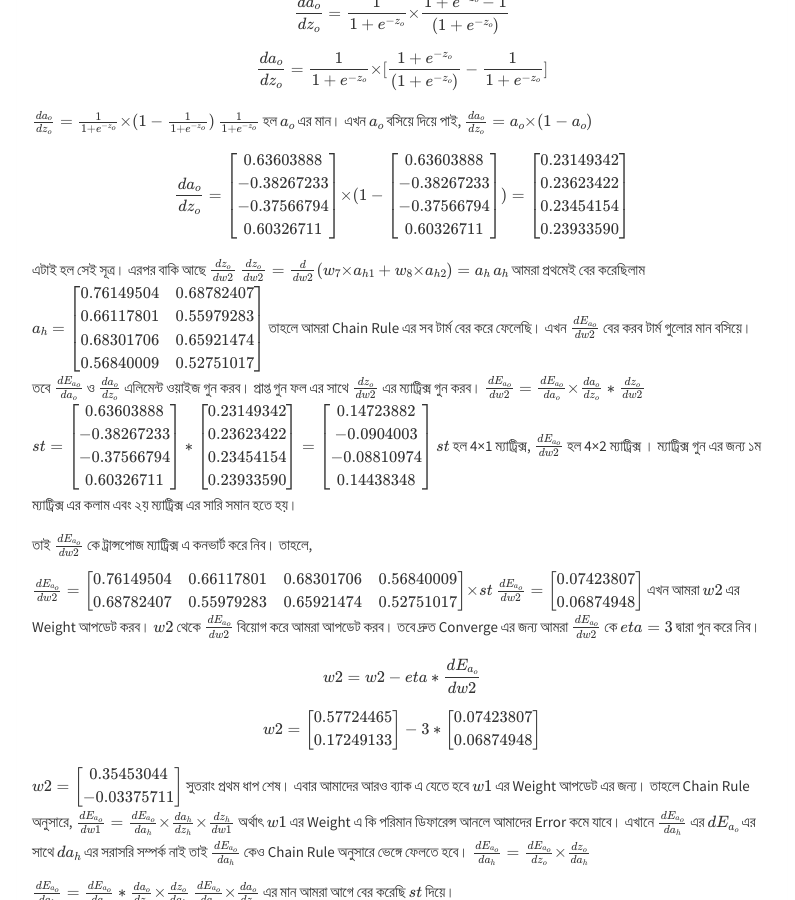
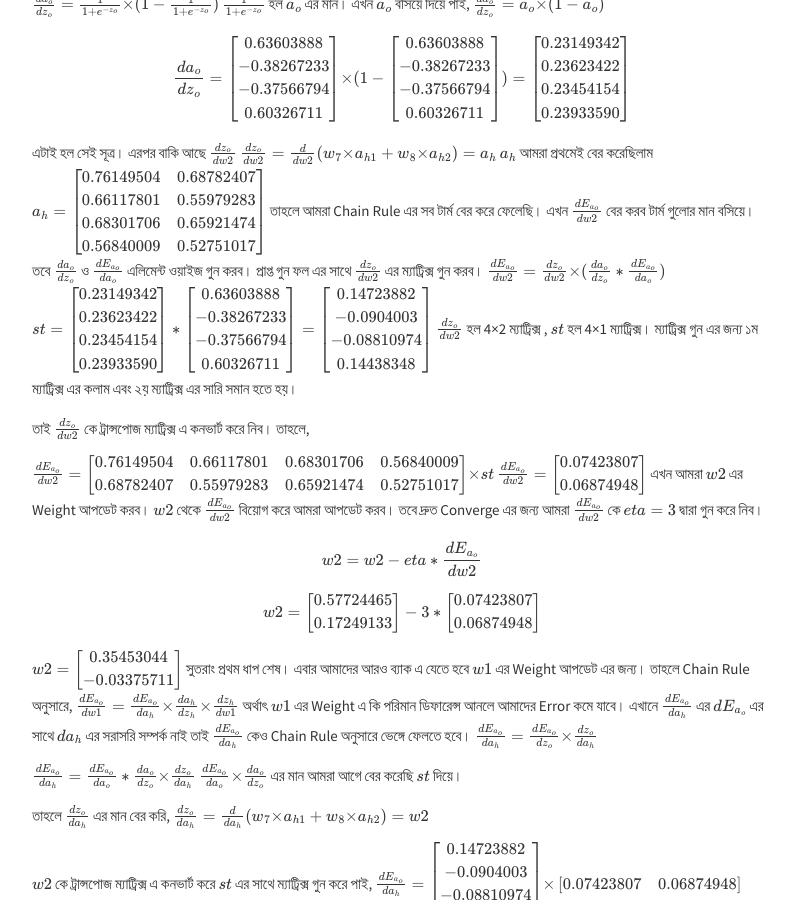
Before and after one commit to MekTekBD/shawon, a Jekyll site: the page built from _posts/tutorial/2018-06-02-backpropagation.md, in a window 1280 px wide and 900 px high, scrolled down 2571 px. Shown: the whole window, without its empty margins (238-1033 px from the left). Built offline with Jekyll 4.4.1, drawn with Linux system fonts in a browser that asks for light colours; nearby versions of some CDN libraries; library files that are not in the unit come from our copies; formulas are drawn with MathJax 3; comment, search, counter and statistics services are not loaded; some of the changed text lies outside the part shown.

```diff
--- a/_posts/tutorial/2018-06-02-backpropagation.md
+++ b/_posts/tutorial/2018-06-02-backpropagation.md
@@ -9,9 +9,10 @@ tags:
 - Back Propagation
 ---
 
+
+
 যারা স্র্যাচ থেকে (Multi layer Perception) মাল্টিলেয়ার পারসেপশন ও Back propagation কিভাবে কাজ করে বুঝার চেষ্টা করছে আশা করি তাদের কাজ এ দিবে এই লেখা। লেখার মধ্যে ভুল ভ্রান্তি হয়ে থাকলে অভিজ্ঞদের ঠিক করে দেয়ার জন্য উৎসাহিত করছি।  সহজে বোঝার জন্য এখানে XOR এর ডাটাসেট নিব । তাহলে ইনপুট এবং আউটপুট দেখা যাক।
-
-						      $$Input$$
+                                                      $$Input$$
 
 $$
 X=
@@ -59,9 +60,7 @@ $$w2=
  $$
 
 
-সবার প্রথমে আমরা Weighted Sum বের করব । Weighted Sum কে আমরা নিচের মত করে লিখতে পারি।
-$z_{h}$  কে আমরা Weighted Sum ধরলাম ।
-
+সবার প্রথমে আমরা Weighted Sum বের করব । Weighted Sum কে আমরা নিচের মত করে লিখতে পারি। $z_{h}$  কে আমরা Weighted Sum ধরলাম ।
               $$z_{h}=\sum_{i=1}^Xx_{i}w_{i}$$
 
  এই  $z_{h}$ কে পাওয়া যাবে $X$ ম্যাট্রিক্স এবং w1 ম্যাট্রিক্স এর গুন করার মাধ্যমে।
@@ -85,13 +84,10 @@ z_{h}=
  0.27532653  &0.11015193
 \end{bmatrix}
 $$
-
-$z_{h}$ হল হিডেন লেয়ার  এর মান। কিন্তু  এই মান 0 এবং 1 এর মধ্যে রাখার জন্য আমরা $z_{h}$ কে সিগময়েড ফাংশন এ পাস করে $a_{h}$ বের করব। সিগময়েড ফাংশন হল
-
- $$sigmoid=\frac{1}{1+e^{-x}}$$
-
+ $z_{h}$    হল হিডেন লেয়ার  এর মান। কিন্তু  এই মান 0 এবং 1 এর মধ্যে রাখার জন্য আমরা $z_{h}$ কে সিগময়েড ফাংশন এ পাস করে $a_{h}$ বের করব। সিগময়েড ফাংশন হল
+ $$sigmoid=\frac{1}{1+e^{-x}} $$
  তাহলে আমরা আমাদের ফাইনাল হিডেন লেয়ার $h_{1}$ এবং $h_{2}$ এর মান $a_{h}$ পেয়ে গেলাম। সিগময়েড ফাংশন এ পাস করার কারনে সব মানগুলো  0 এবং  1 এর মধ্যেই আছে।
- $$a_{h}=\frac{1}{1+e^{-z_{h}}}$$
+ $$a_{h}=\frac{1}{1+e^{-z_{h}}} $$
 $$
 a_{h}=
 \begin{bmatrix}
@@ -122,7 +118,7 @@ z_{o}=
 \end{bmatrix}
 $$
 এই মান 0 এবং 1 এর মধ্যে রাখার জন্য আমরা $z_{o}$ কে সিগময়েড ফাংশন এ পাস করে $a_{o}$ বের করব।
-$$a_{o}=\frac{1}{1+e^{-z_{o}}}$$
+$$a_{o}=\frac{1}{1+e^{-z_{o}}} $$
 $$
 a_{o}=
 \begin{bmatrix}
@@ -150,7 +146,7 @@ $$
 তাহলে প্রথমে আমরা বের করব w2 এর weight গুলোতে কি পরিমান পরিবর্তন করলে আমাদের এরর কমে যাবে। $\frac{dE_{a_{o}}}{dw2}$ এর যা মান পাব তা আমরা w2 থেকে বাদ দিব। এটি মূলত $E_{a_{o}}$ এর  partial derivative  w2 এর সাপেক্ষে। তাহলে ক্যালকুলাসের Chain Rule থেকে পাই,
 $$\frac{dE_{a_{o}}}{dw2}=\frac{dE_{a_{o}}}{da_{o}}×\frac{da_{o}}{dz_{o}}×\frac{dz_{o}}{dw2}$$
 
-এখন প্রথমে $$\frac{dE_{a_{o}}}{da_{o}}$$ এর মান বের করব।
+এখন প্রথমে $\frac{dE_{a_{o}}}{da_{o}}$ এর মান বের করব।
 
 $$\frac{dE_{a_{o}}}{da_{o}}=\frac{d}{da_{o}}(\frac{1}{2}×(a_{o}-y)^{2})$$
 $$\frac{dE_{a_{o}}}{da_{o}}=\frac{d}{da_{o}}(\frac{1}{2}×2(a_{o}-y))=a_{o}-y$$
@@ -181,7 +177,7 @@ $$
 এরপর আমরা $\frac{d{a_{o}}}{dz_{o}}$ বের করব। তাহলে,
 $$\frac{d{a_{o}}}{dz_{o}}=\frac{d}{dz_{o}}(a_{o})$$
 $a_{o}$ আগে বের করা হয়েছে
-$$a_{o}=\frac{1}{1+e^{-z_{o}}}$$
+$$a_{o}=\frac{1}{1+e^{-z_{o}}} $$
 
 $$\frac{d{a_{o}}}{dz_{o}}=\frac{d}{dz_{o}}(\frac{1}{1+e^{-z_{o}}})$$
 চেনা চেনা লাগছে? হ্যা HSC তে ক্যালকুলাস বই এর এই ম্যাথ টা খুব ইম্পর্টেন্ট ছিল। ভার্সিটির প্রথম সেমিষ্টার এ অনেকে করেছে। যাই হোক আগের ম্যাথ গুলো সহজ ছিল। এই ম্যাথ টা সলভ করে একটি রুল পাব যেই রুল অনেক বই/ টিউটোরিয়াল এ ডিরেক্ট দিয়ে দিয়েছে।
@@ -235,21 +231,21 @@ a_{h}=
   0.56840009 & 0.52751017
 \end{bmatrix}
 $$
-তাহলে আমরা Chain Rule এর  সব টার্ম বের করে ফেলেছি। এখন $\frac{dE_{a_{o}}}{dw2}$ বের করব টার্ম গুলোর মান বসিয়ে। তবে $\frac{dE_{a_{o}}}{da_{o}}$ ও $\frac{da_{o}}{dz_{o}}$ এলিমেন্ট ওয়াইজ গুন করব। প্রাপ্ত গুন ফল এর সাথে $\frac{dz_{o}}{dw2}$ এর ম্যাট্রিক্স গুন করব।
-$$\frac{dE_{a_{o}}}{dw2}=\frac{dE_{a_{o}}}{da_{o}}×\frac{da_{o}}{dz_{o}}*\frac{dz_{o}}{dw2}$$
+তাহলে আমরা Chain Rule এর  সব টার্ম বের করে ফেলেছি। এখন $\frac{dE_{a_{o}}}{dw2}$ বের করব টার্ম গুলোর মান বসিয়ে। তবে $\frac{da_{o}}{dz_{o}}$ ও $\frac{dE_{a_{o}}}{da_{o}}$  এলিমেন্ট ওয়াইজ গুন করব। প্রাপ্ত গুন ফল এর সাথে $\frac{dz_{o}}{dw2}$ এর ম্যাট্রিক্স গুন করব।
+$$\frac{dE_{a_{o}}}{dw2}=\frac{dz_{o}}{dw2}×(\frac{da_{o}}{dz_{o}}*\frac{dE_{a_{o}}}{da_{o}})$$
 $$st=
+ \begin{bmatrix}
+  0.23149342\\
+  0.23623422\\
+  0.23454154\\
+  0.23933590
+  \end{bmatrix}*
 \begin{bmatrix}
  0.63603888\\
  -0.38267233\\
  -0.37566794\\
  0.60326711
- \end{bmatrix}*
- \begin{bmatrix}
-  0.23149342\\
-  0.23623422\\
-  0.23454154\\
-  0.23933590
-  \end{bmatrix}=
+ \end{bmatrix}=
   \begin{bmatrix}
   0.14723882\\
  -0.0904003 \\
@@ -257,9 +253,9 @@ $$st=
  0.14438348
  \end{bmatrix}
 $$
-$$st$$ হল 4×1 ম্যাট্রিক্স,  $\frac{dE_{a_{o}}}{dw2}$ হল 4×2 ম্যাট্রিক্স । ম্যাট্রিক্স গুন এর জন্য ১ম ম্যাট্রিক্স এর কলাম এবং ২য় ম্যাট্রিক্স এর সারি সমান হতে হয়।
+ $\frac{dz_{o}}{dw2}$ হল 4×2 ম্যাট্রিক্স , $st$ হল 4×1 ম্যাট্রিক্স। ম্যাট্রিক্স গুন এর জন্য ১ম ম্যাট্রিক্স এর কলাম এবং ২য় ম্যাট্রিক্স এর সারি সমান হতে হয়।
 
-তাই  $\frac{dE_{a_{o}}}{dw2}$ কে ট্রান্সপোজ ম্যাট্রিক্স এ কনভার্ট করে নিব। তাহলে,
+তাই  $\frac{dz_{o}}{dw2}$ কে ট্রান্সপোজ ম্যাট্রিক্স এ কনভার্ট করে নিব। তাহলে,
 
 $$\frac{dE_{a_{o}}}{dw2}=
  \begin{bmatrix}
@@ -303,9 +299,9 @@ w2=
  $$\frac{dE_{a_{o}}}{da_{h}}=\frac{dE_{a_{o}}}{dz_{o}}×\frac{d{z_{o}}}{da_{h}}$$
 
   $$\frac{dE_{a_{o}}}{da_{h}}=\frac{dE_{a_{o}}}{da_{o}}*\frac{d{a_{o}}}{dz_{o}}×\frac{d{z_{o}}}{da_{h}}$$
-$$\frac{dE_{a_{o}}}{da_{o}}×\frac{d{a_{o}}}{dz_{o}}$$ এর মান আমরা আগে বের করেছি $st$ দিয়ে।
+$\frac{dE_{a_{o}}}{da_{o}}×\frac{d{a_{o}}}{dz_{o}}$ এর মান আমরা আগে বের করেছি $st$ দিয়ে।
 
-তাহলে $$\frac{d{z_{o}}}{da_{h}}$$ এর মান বের করি,
+তাহলে $\frac{d{z_{o}}}{da_{h}}$ এর মান বের করি,
 $$\frac{d{z_{o}}}{da_{h}}=\frac{d}{da_{h}}{(w_{7}×a_{h1}+w_{8}×a_{h2})}=w2$$
 
 $w2$ কে ট্রান্সপোজ ম্যাট্রিক্স এ কনভার্ট করে $st$ এর সাথে ম্যাট্রিক্স গুন করে পাই,
@@ -387,7 +383,7 @@ $$\frac{dE_{a_{o}}}{da_{h}}=
  0.00809539 &-0.00086186
  \end{bmatrix}
  $$
- $w1$ আপডেট করব $$w1$$ এর নিয়মে,
+ $w1$ আপডেট করব $w1$ এর নিয়মে,
  $$w1=w1-eta*\frac{dE_{a_{o}}}{dw1}$$
 
 $$
```
